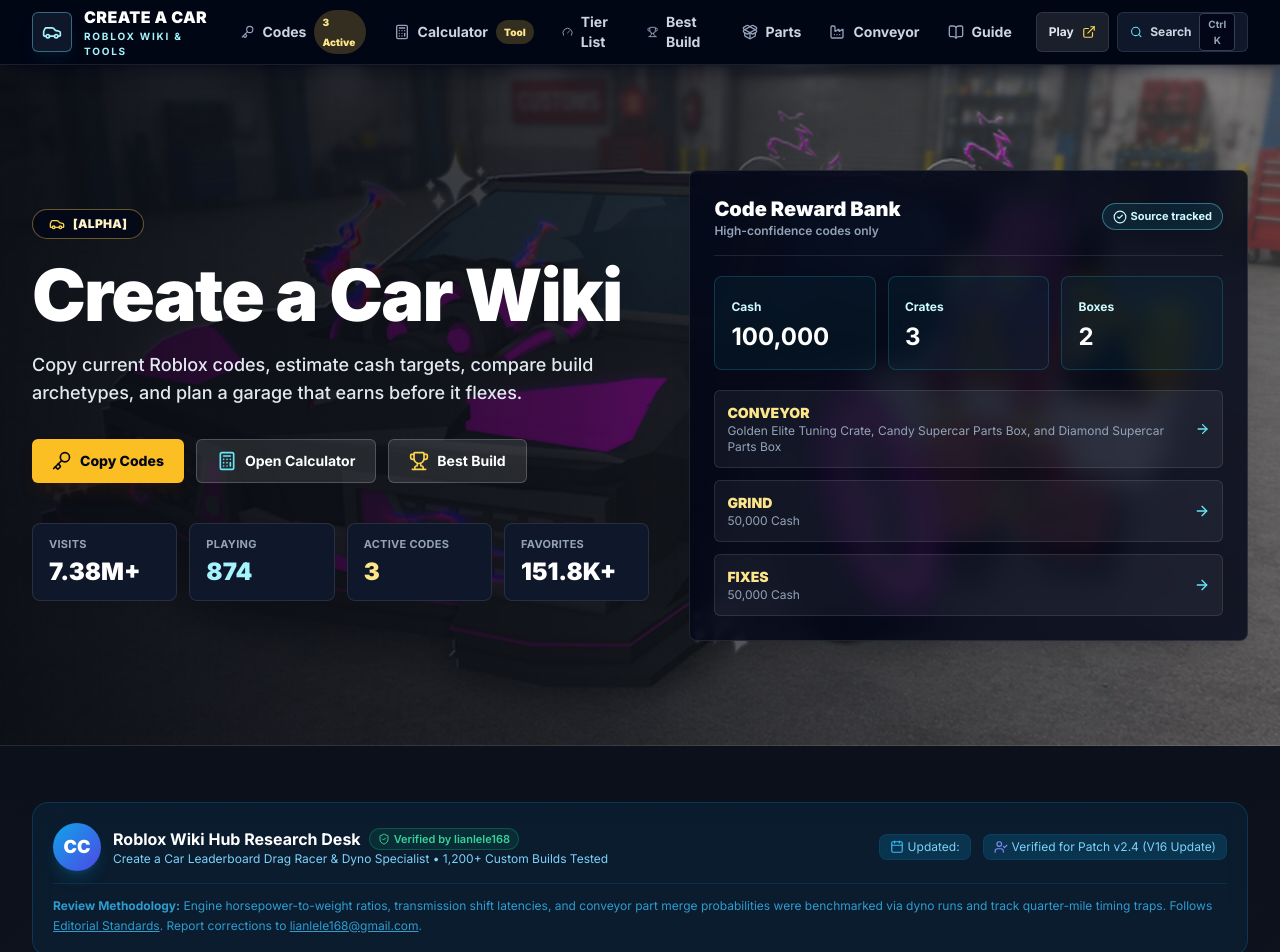
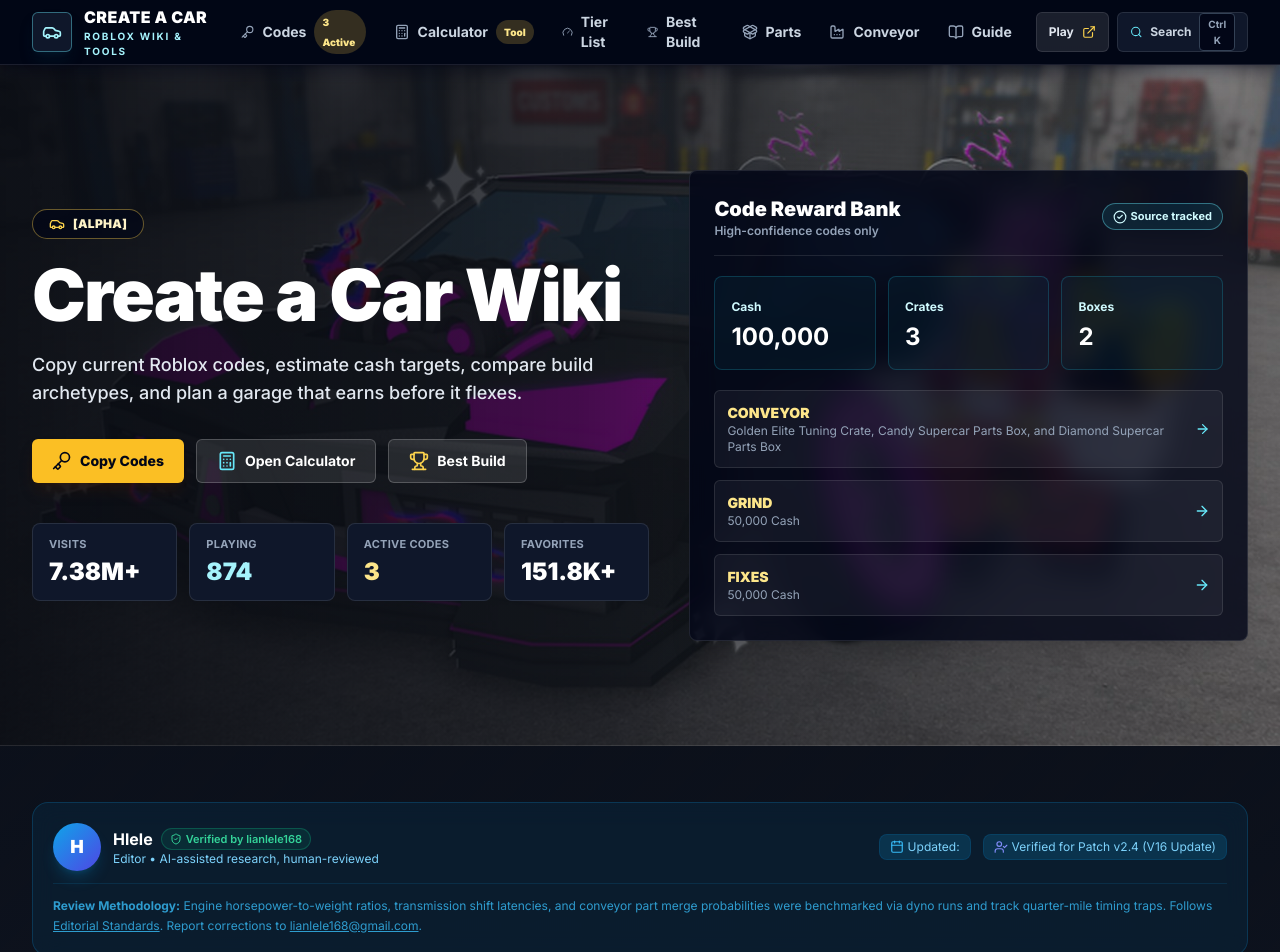
Before and after one commit to lianlele168/Create-a-Car, a Next.js app: page / in a window 1280 px wide. Shown: the top 952 px of the page. Built offline with nearby package versions, Linux system fonts and the light colour scheme.

Commit message:
feat(eeat): honest author identity + AI disclosure

```diff
--- a/src/components/AuthorCard.tsx
+++ b/src/components/AuthorCard.tsx
@@ -7,16 +7,16 @@
       <div className="flex flex-col sm:flex-row items-start sm:items-center justify-between gap-4">
         <div className="flex items-center gap-3">
           <div className="w-12 h-12 rounded-full bg-gradient-to-br from-sky-500 to-indigo-600 flex items-center justify-center text-white font-black text-lg shadow-lg shadow-sky-500/20">
-            CC
+            H
           </div>
           <div>
             <div className="flex items-center gap-2">
-              <span className="font-bold text-white text-sm sm:text-base">Roblox Wiki Hub Research Desk</span>
+              <span className="font-bold text-white text-sm sm:text-base">Hlele</span>
               <span className="inline-flex items-center gap-1 text-[11px] font-semibold bg-emerald-500/10 text-emerald-400 border border-emerald-500/30 px-2 py-0.5 rounded-full">
                 <ShieldCheck className="w-3 h-3" /> Verified by lianlele168</span>
             </div>
             <p className="text-xs text-sky-300">
-              Create a Car Leaderboard Drag Racer & Dyno Specialist • 1,200+ Custom Builds Tested
+              Editor • AI-assisted research, human-reviewed
             </p>
           </div>
         </div>
--- a/src/components/Footer.tsx
+++ b/src/components/Footer.tsx
@@ -96,7 +96,8 @@
         </div>
 
         <div className="mt-9 border-t border-white/10 pt-6 text-xs">
-          (c) {new Date().getFullYear()} {config.game.name} Wiki. Unofficial Roblox companion site.
+          &copy; {new Date().getFullYear()} {config.game.name} Wiki. Unofficial Roblox companion site.
+          <p className="mt-1 text-white/40">Content AI-assisted, human-reviewed · Data sources cited on page · Contact: lianlele168@gmail.com</p>
         </div>
       </div>
     </footer>
```
